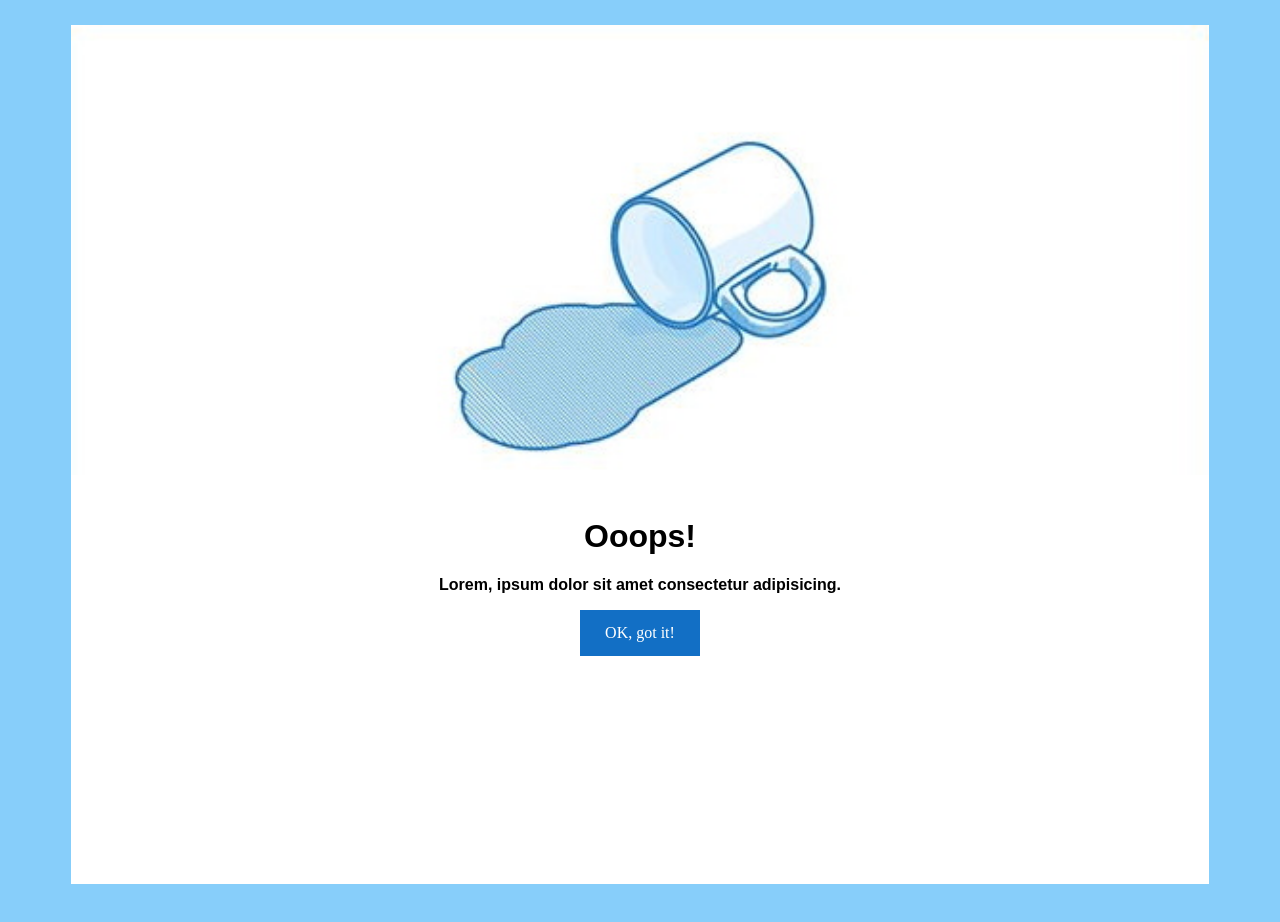
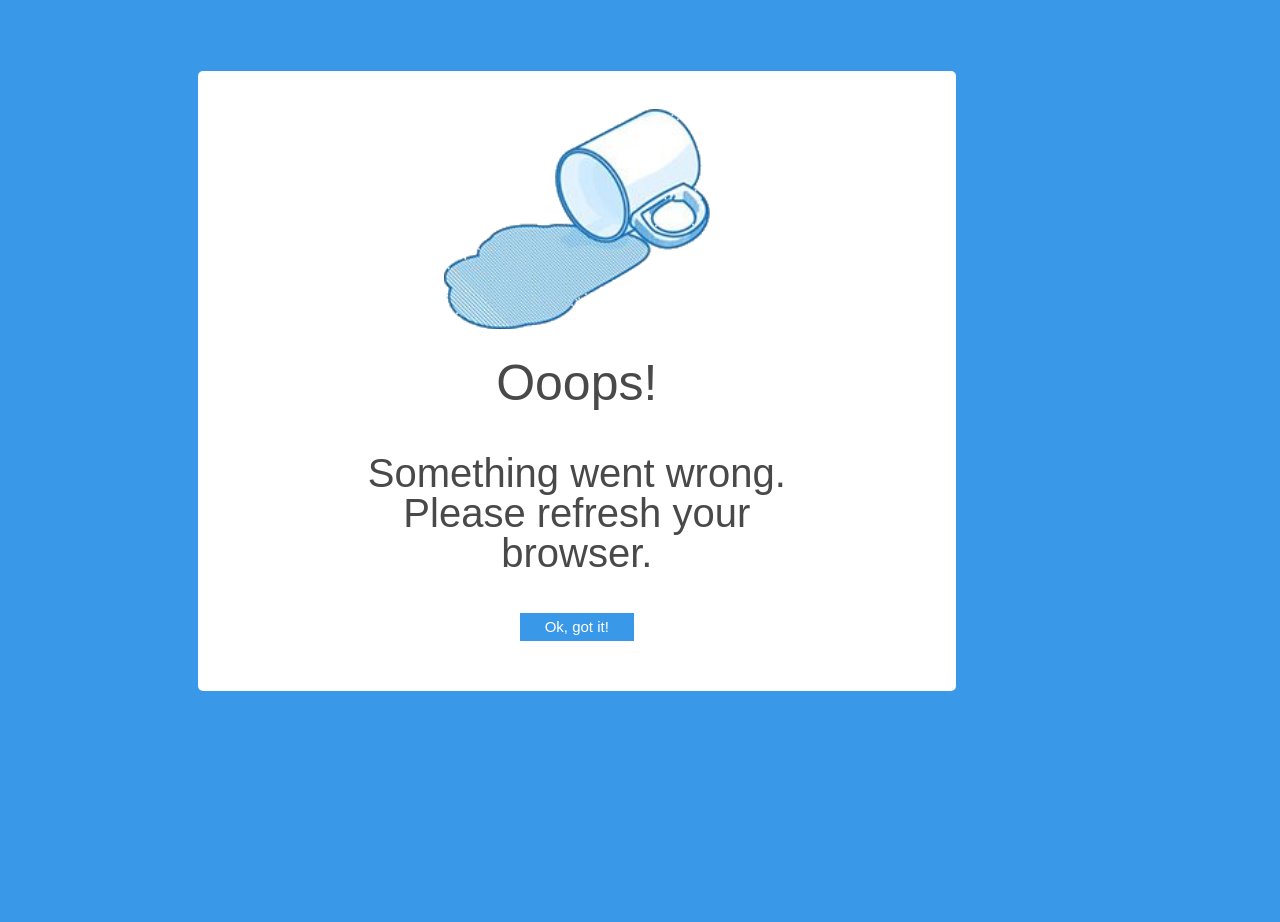
Before and after one commit to lauraMeiz/3-bandymass, a website: page index.html in a window 1280 px wide. After the commit the page ends 800 px from the top, so only its background shows below. Drawn offline with Linux system fonts and the light colour scheme.

Commit message:
ooops commit

```diff
--- a/index.html
+++ b/index.html
@@ -6,43 +6,79 @@
     <meta name="viewport" content="width=device-width, initial-scale=1.0" />
     <title>Bandymas</title>
   </head>
-  <body style="background-color: lightskyblue">
+  <body style="background-color: #3998e8">
     <main
       style="
-        height: 50%;
-        background-color: white;
-        margin-right: 5%;
-        margin-top: 2%;
-        margin-left: 5%;
-        margin-bottom: 35%;
+        width: 60%;
+        margin-top: 5%;
+        margin-bottom: 5%;
+        margin-left: 15%;
+        margin-right: 15%;
+        display: inline-block;
+        background-color: #ffffff;
         text-align: center;
+        border-radius: 5px;
       "
     >
       <img
-        style="display: inline-block; width: 100%"
-        src="./Error Popup.jpg"
+        style="width: 35%; margin-top: 5%"
+        src="./Error Popup ok.png"
         alt="Kavos puodukas"
       />
-      <div style="display: inline-block; height: 50%; margin-top: 0%"></div>
-      <h1 style="font-family: sans-serif; text-align: center">Ooops!</h1>
-      <p style="font-size: medium; font-family: sans-serif; font-weight: bold">
-        Lorem, ipsum dolor sit amet consectetur adipisicing.
+      <div
+        style="
+          background-color: #ffffff;
+          display: inline-block;
+          width: 65%;
+          margin-top: 0%;
+          line-height: 0%;
+        "
+      >
+        <p
+          style="
+            font-size: 50px;
+            font-family: sans-serif;
+            text-align: center;
+            margin-bottom: 30px;
+            color: #494949;
+            display: inline-block;
+          "
+        >
+          Ooops!
         </p>
+
+        <p
+          style="
+            text-align: center;
+            color: #494949;
+            font-size: 40px;
+            font-family: sans-serif;
+            line-height: 40px;
+          "
+        >
+          Something went wrong.<br />
+          Please refresh your browser.
+        </p>
+
         <a
           href="#"
           target="_blank"
           style="
-          background-color: #126fc5;
+            font-family: sans-serif;
+            font-size: 15px;
+            background-color: #3998e8;
             color: white;
             padding: 14px 25px;
             text-align: center;
             text-decoration: none;
             display: inline-block;
-          margin-bottom: 20%;
+            margin-bottom: 10%;
+            line-height: 0%;
           "
         >
-        OK, got it!</a
+          Ok, got it!</a
         >
+      </div>
     </main>
   </body>
 </html>
```
Also changed, not shown: Error Popup ok.jpg (added), Error Popup ok.png (added). Lines whose indentation alone changed are shown as unchanged.
